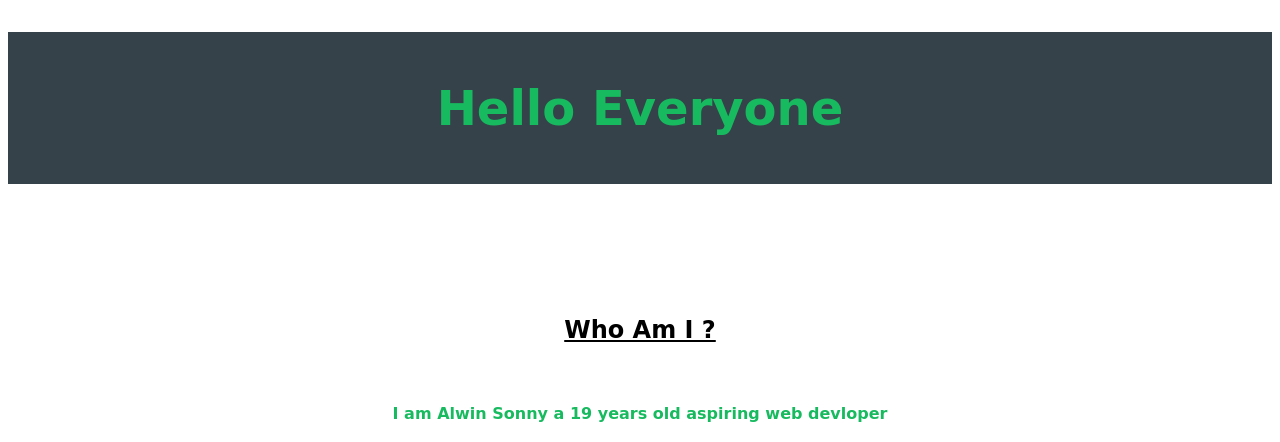
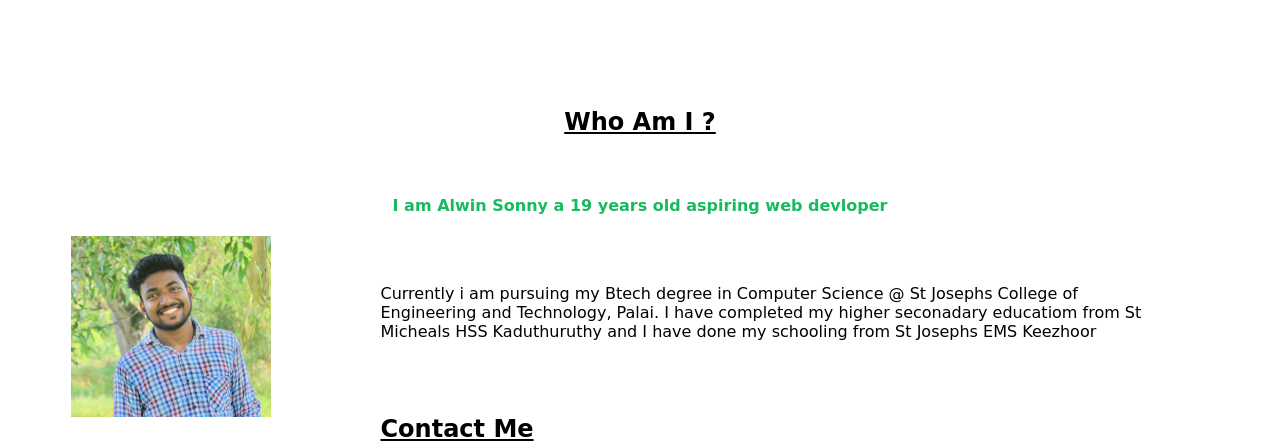
Before and after one commit to alwinsonny/alwinsonny.github.io, a plain HTML site: page index.html in a window 1280 px wide. Shown: the top 442 px of the page. Drawn offline with Linux system fonts and the light colour scheme.

Commit message:
Add files via upload

```diff
--- a/index.html
+++ b/index.html
@@ -8,22 +8,6 @@
     <title></title>
   </head>
   <body >
-
-<header>
-
-
-
-<h1 div class="name">  Hello Everyone    </h1>
-<nav class="navigation">
-
-</nav>
-
-
-
-
-
-</section>
-</header>
 <section class="about">
 
   <h1><u>Who Am I ?</u></h1>
```
